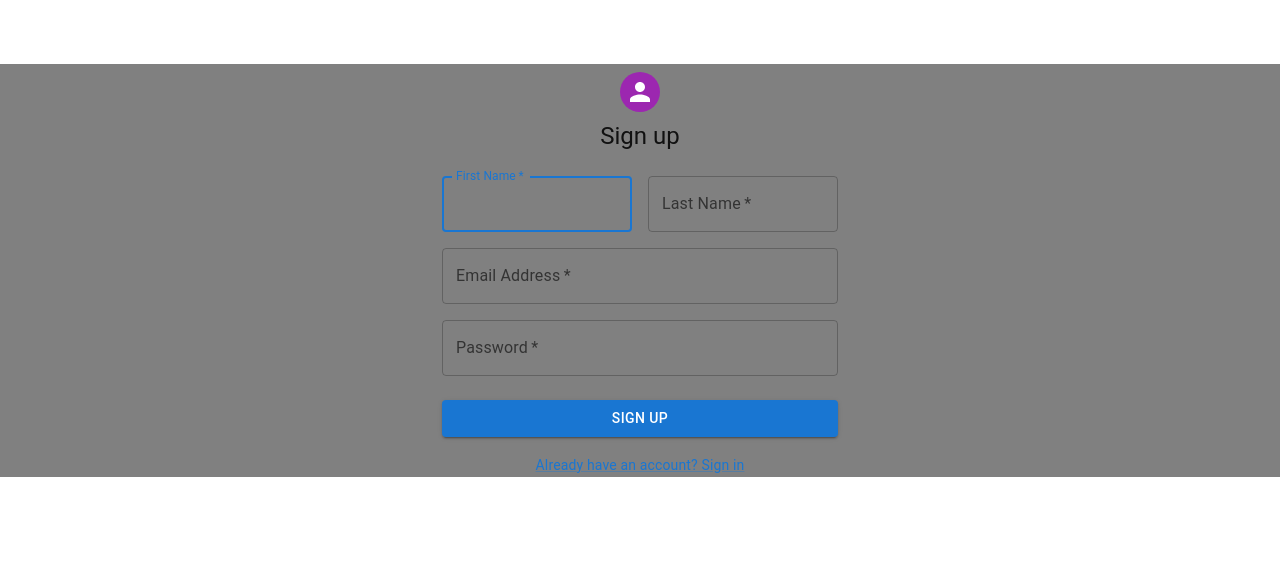
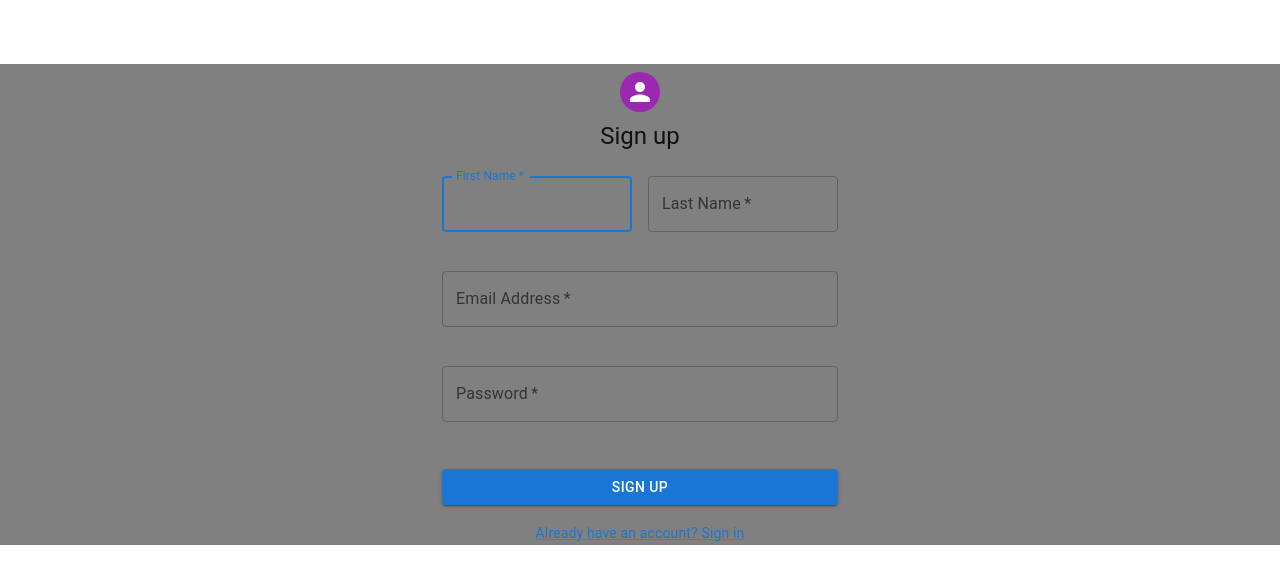
Before and after one commit to sherinskollannur/login_app, a React (Create React App) app: page /sign_up in a window 1280 px wide. Shown: the top 584 px of the page. Built offline with nearby package versions, Linux system fonts and the light colour scheme.

Commit message:
validation added to all pages

```diff
--- a/src/components/login/Login.js
+++ b/src/components/login/Login.js
@@ -37,13 +37,11 @@ export default function Login() {
     } else if (!isAuthenticated && loginData) {
       alert('Login Failed....Please enter correct username and password');
     }
-  }, [isAuthenticated, loginData]);
+  }, [authenticationCheckFn]);
 
   return (
     <div>
       <LoginForm authenticationCheckFn={authenticationCheckFn} />
-      <br />
-      {/* {loginData !== null && isAuthenticated === false && <p>login Failed</p>} */}
     </div>
   );
 }
--- a/src/components/login/LoginForm.js
+++ b/src/components/login/LoginForm.js
@@ -1,4 +1,4 @@
-import React from 'react';
+import React, { useState } from 'react';
 import Avatar from '@mui/material/Avatar';
 import Button from '@mui/material/Button';
 import CssBaseline from '@mui/material/CssBaseline';
@@ -15,16 +15,26 @@ function LoginForm({ authenticationCheckFn }) {
   const theme = createTheme();
   const history = useHistory();
 
+  const [loginData, setLoginData] = useState({
+    email: 'email',
+    password: 'password',
+  });
+
   //Form Submit Handler
   const handleSubmit = (event) => {
     event.preventDefault();
     const data = new FormData(event.currentTarget);
-    const formData = {
-      email: data.get('email'),
-      password: data.get('password'),
-    };
+    let email = data.get('email');
+    let password = data.get('password');
+    setLoginData({ ...loginData, email, password });
+    if (email && password) {
+      const formData = {
+        email: email,
+        password: password,
+      };
 
-    authenticationCheckFn(formData);
+      authenticationCheckFn(formData);
+    }
   };
 
   return (
@@ -58,6 +68,11 @@ function LoginForm({ authenticationCheckFn }) {
               name="email"
               autoComplete="email"
               autoFocus
+              error={loginData.email === ''}
+              helperText={loginData.email === '' ? 'Empty!' : ' '}
+              onChange={(e) => {
+                setLoginData({ ...loginData, email: e.target.value });
+              }}
             />
             <TextField
               margin="normal"
@@ -68,6 +83,11 @@ function LoginForm({ authenticationCheckFn }) {
               type="password"
               id="password"
               autoComplete="current-password"
+              error={loginData.password === ''}
+              helperText={loginData.password === '' ? 'Empty!' : ' '}
+              onChange={(e) => {
+                setLoginData({ ...loginData, password: e.target.value });
+              }}
             />
 
             <Button
--- a/src/components/signup/SignUp.js
+++ b/src/components/signup/SignUp.js
@@ -1,4 +1,4 @@
-import React from 'react';
+import React, { useEffect, useState } from 'react';
 import Avatar from '@mui/material/Avatar';
 import Button from '@mui/material/Button';
 import CssBaseline from '@mui/material/CssBaseline';
@@ -19,10 +19,18 @@ export default function SignUp() {
 
   const dispatch = useDispatch();
 
+  const [signUpData, setSignUpData] = useState();
+
   const handleSubmit = (event) => {
     event.preventDefault();
     const data = new FormData(event.currentTarget);
-
+    setSignUpData(data);
+    if (
+      data.get('email') &&
+      data.get('password') &&
+      data.get('firstName') &&
+      data.get('lastName')
+    ) {
       dispatch(
         userActions.addUserData({
           email: data.get('email'),
@@ -31,8 +39,8 @@ export default function SignUp() {
           userType: 'user',
         })
       );
-
-    history.push('/admin_dashboard');
+      history.push('/');
+    }
   };
 
   return (
@@ -68,6 +76,12 @@ export default function SignUp() {
                     id="firstName"
                     label="First Name"
                     autoFocus
+                    error={signUpData && signUpData.get('firstName') === ''}
+                    helperText={
+                      signUpData && signUpData.get('firstName') === ''
+                        ? 'Empty!'
+                        : ' '
+                    }
                   />
                 </Grid>
                 <Grid item xs={12} sm={6}>
@@ -78,6 +92,12 @@ export default function SignUp() {
                     label="Last Name"
                     name="lastName"
                     autoComplete="family-name"
+                    error={signUpData && signUpData.get('lastName') === ''}
+                    helperText={
+                      signUpData && signUpData.get('lastName') === ''
+                        ? 'Empty!'
+                        : ' '
+                    }
                   />
                 </Grid>
                 <Grid item xs={12}>
@@ -88,6 +108,12 @@ export default function SignUp() {
                     label="Email Address"
                     name="email"
                     autoComplete="email"
+                    error={signUpData && signUpData.get('email') === ''}
+                    helperText={
+                      signUpData && signUpData.get('email') === ''
+                        ? 'Empty!'
+                        : ' '
+                    }
                   />
                 </Grid>
                 <Grid item xs={12}>
@@ -100,6 +126,12 @@ export default function SignUp() {
                     type="password"
                     id="password"
                     autoComplete="new-password"
+                    error={signUpData && signUpData.get('password') === ''}
+                    helperText={
+                      signUpData && signUpData.get('password') === ''
+                        ? 'Empty!'
+                        : ' '
+                    }
                   />
                 </Grid>
               </Grid>
--- a/src/store/auth.js
+++ b/src/store/auth.js
@@ -14,7 +14,7 @@ export const authSlice = createSlice({
           item.password === action.payload.password
       );
       state.isAuthenticated = index >= 0 ? true : false;
-      state.userType = userData[index].userType;
+      state.userType = index >= 0 ? userData[index].userType : '';
     },
 
     isLogout(state) {
```
Lines whose indentation alone changed are shown as unchanged.
